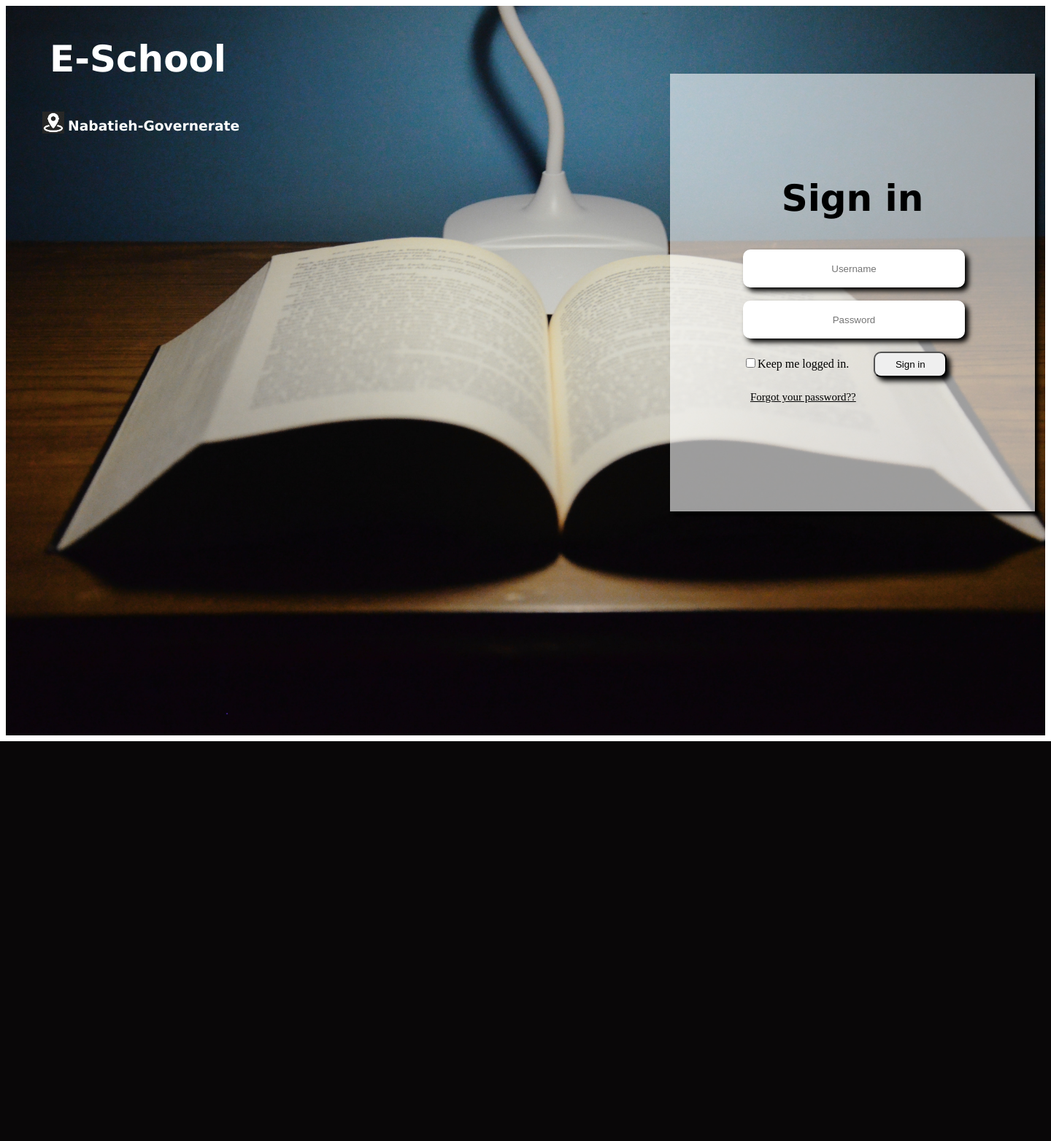
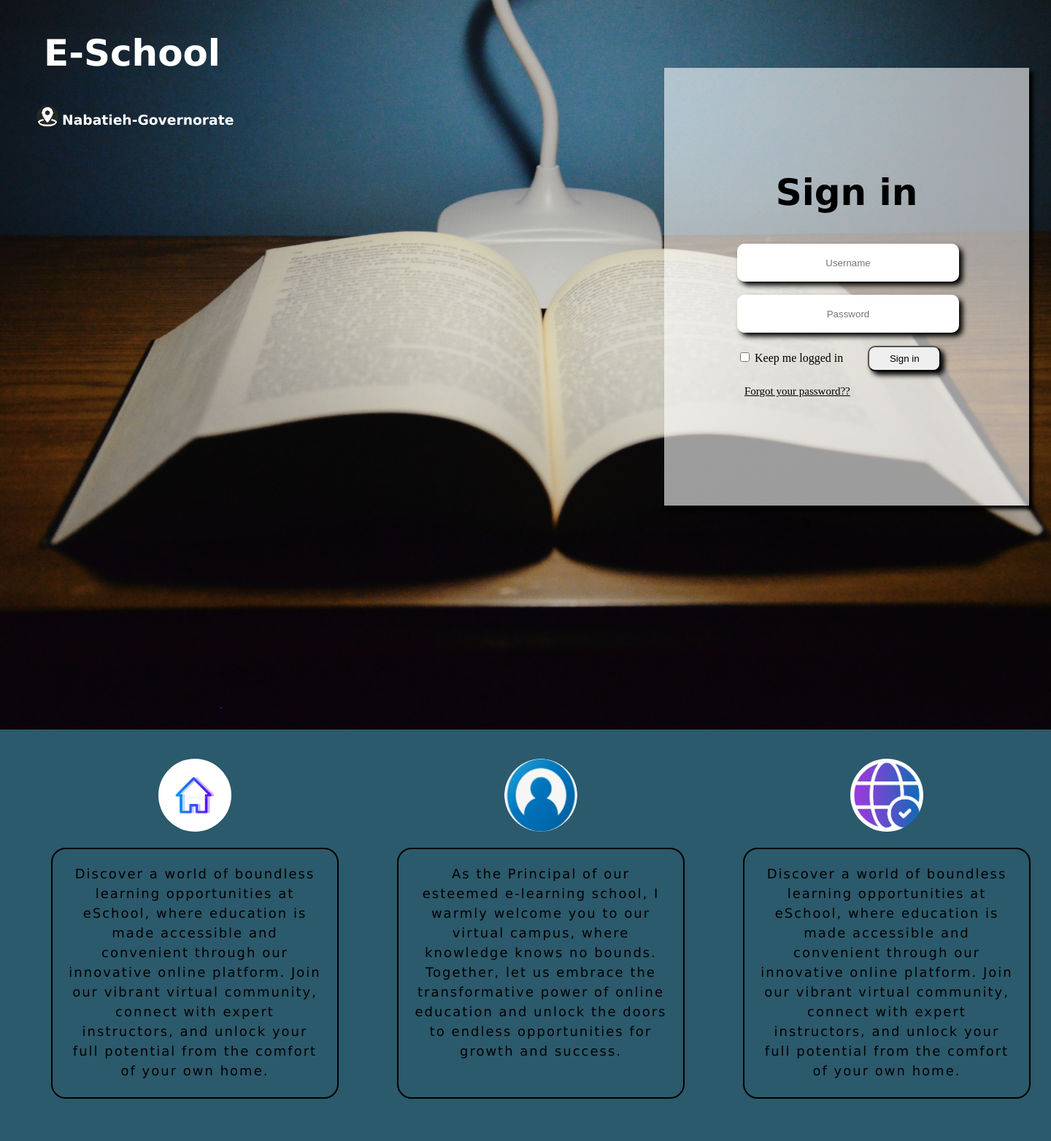
Before and after one commit to A-Fawaz/Student-ms, a PHP site: page / in a window 1440 px wide. Shown: the whole page at 73% size. Before the commit the page ends 1016 px from the top, so only its background shows below. Run offline with PHP 8.4, Linux system fonts and the light colour scheme; some web fonts are replaced.

Commit message:
minor changes

```diff
--- a/Style.css
+++ b/Style.css
@@ -1,3 +1,12 @@
+body{
+  margin: 0;
+  padding: 0;
+  box-sizing: border-box;/* this to delete whitespaces on the sides*/
+  width: 100%;
+  height: 100vh;
+  overflow-x: hidden;/*this to takeout vertical scrollbar*/
+}
+
 
 .header-container{
   width: 100%;
@@ -31,6 +40,7 @@ header{
   height: 30px;
   margin-right: 5px;
   margin-top: 10px;
+  border-radius: 70%;
 }
 
 h1{
@@ -86,3 +96,38 @@ margin-left: 10px;
   margin-left: 30px;
   box-shadow: 5px 5px 7px black;
 }
+
+.middle{
+  display: flex;
+  flex-direction: row;
+  text-align: center;
+  background-color: rgba(43,90,108,255);
+  padding: 30px;
+}
+.icon1{
+  width: 100px;
+  border-radius: 50%;
+}
+
+.icon{
+  width: 100px;
+  height: 100px;
+  border-radius: 50%;
+}
+
+p{
+  font-size: large;
+  font-family: Verdana, Geneva, Tahoma, sans-serif;
+  border-color: black;
+  border: solid 2px;
+  border-radius: 20px;
+  height: 300px;
+  width: 350px;
+  padding: 20px;
+  letter-spacing: 2px;
+  line-height: 27px;
+
+}
+.about{
+  margin: 10px 40px;
+}
--- a/index.html
+++ b/index.html
@@ -1,5 +1,6 @@
 <!DOCTYPE html>
 <html lang="en">
+
 <head>
   <link rel="stylesheet" href="Style.css" />
   <meta charset="UTF-8" />
@@ -7,12 +8,10 @@
   <meta name="viewport" content="width=<device-width>, initial-scale=1.0" />
   <link rel="preconnect" href="https://fonts.googleapis.com" />
   <link rel="preconnect" href="https://fonts.gstatic.com" crossorigin />
-    <link
-      href="https://fonts.googleapis.com/css2?family=Quintessential&display=swap"
-      rel="stylesheet"
-    />
+  <link href="https://fonts.googleapis.com/css2?family=Quintessential&display=swap" rel="stylesheet" />
   <title>Home Page</title>
 </head>
+
 <body>
   <div class="header-container">
     <header>
@@ -21,44 +20,64 @@
       </div>
 
       <div class="location">
-          <img
-            src="gps-location-white-symbol-icon-transparent-png-11637079270ec5zfjqidf.png"
-            alt="Location"
-            class="location-logo"
-          />
-          <h3>Nabatieh-Governerate</h3>
+        <img src="gps-location-white-symbol-icon-transparent-png-11637079270ec5zfjqidf.png" alt="Location"
+          class="location-logo" />
+        <h3>Nabatieh-Governorate</h3>
       </div>
 
       <form>
         <div class="signin-form">
           <h2>Sign in</h2>
-            <input
-              type="text"
-              class="field"
-              placeholder="Username"
-              id="username"
-            />
+          <input type="text" class="field" placeholder="Username" id="username" />
           <br />
           <br />
-            <input
-              type="password"
-              class="field"
-              placeholder="Password"
-              id="password"
-            />
+          <input type="password" class="field" placeholder="Password" id="password" />
           <br />
           <br />
-            <input type="checkbox" id="checkbox" name="checkbox" />Keep me
-            logged in.
+          <input type="checkbox" id="checkbox" name="checkbox" />
+          <label for="checkbox">Keep me logged in</label><!--for refers for the input id so that you can click the text to check the box-->
           <button type="submit" class="btn">Sign in</button>
           <br />
           <br />
-            <a href="forgetPassword.html" class="forget"
-              >Forgot your password??</a
-            >
+          <a href="forgetPassword.html" class="forget">Forgot your password??</a>
         </div>
       </form>
     </header>
   </div>
+  <div class="middle">
+    <div class="about">
+      <img class="icon1" src="./About.jpg" alt="about">
+      <p>
+        Discover a world of boundless learning opportunities at eSchool, where education is made accessible and
+        convenient through our innovative online platform. Join our vibrant virtual community, connect with expert
+        instructors, and unlock your full potential from the comfort of your own home.
+      </p>
+
+    </div>
+    <div class="about">
+      <img class="icon" src="./Ellipse 4.png" alt="about">
+      <p>
+        As the Principal of our esteemed e-learning school, I warmly welcome you to our virtual campus, where knowledge
+        knows no bounds. Together, let us embrace the transformative power of online education and unlock the doors to
+        endless opportunities for growth and success.
+      </p>
+
+    </div>
+    <div class="about">
+      <img class="icon" src="./Connections.jpg" alt="about">
+      <p>
+        Discover a world of boundless learning opportunities at eSchool, where education is made accessible and
+        convenient through our innovative online platform. Join our vibrant virtual community, connect with expert
+        instructors, and unlock your full potential from the comfort of your own home.
+      </p>
+
+    </div>
+
+
+  </div>
+  <footer>
+
+  </footer>
 </body>
+
 </html>
```
Also changed, not shown: Ellipse 4.png (added). Lines whose indentation alone changed are shown as unchanged.
